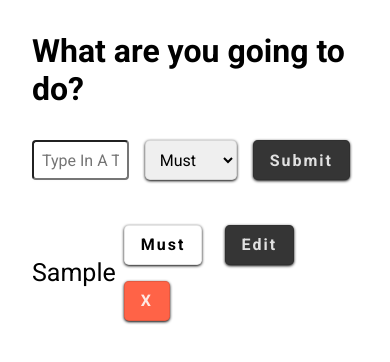
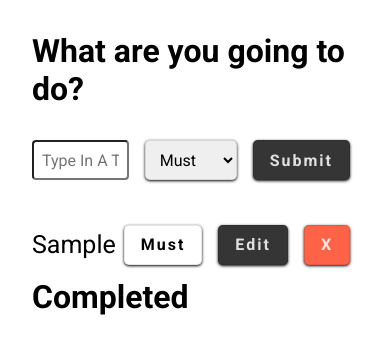
Before and after one commit to kvlasic/to-do-list, a plain HTML site: page index.html in a window 390 px wide. Both pictures are taken after typing "Sample" into the empty fields and a click on the input "Submit". Drawn offline with Linux system fonts and the light colour scheme.

Commit message:
toggle completed object status and store completed items in separate list

```diff
--- a/index.html
+++ b/index.html
@@ -20,7 +20,9 @@
         </select>
         <input type="submit" value="Submit" class="submit"></input>
     </form>
-    <ul></ul>
+    <ul id="not-completed"></ul>
+    <h1>Completed</h1>
+    <ul id="completed"></ul>
 </body>
 <script src="main.js"></script>
 
--- a/main.js
+++ b/main.js
@@ -2,14 +2,18 @@
 // Not going to leave data in HTML
 // HTML is just for visuals
 const ul = document.querySelector("ul");
+const notCompleted = document.querySelector("#not-completed");
+const completed = document.querySelector("#completed");
 const form = document.querySelector("form");
 const input = document.querySelector("#taskInput");
 
 let todos = JSON.parse(localStorage.getItem("todos")) || [];
 let filteredTodos = []; // MVVM
+let completedTodos = document.querySelector(".completed");
 let newTaskId = 0;
 let editingActiveId = null;
 let prioritisationEnabled = true;
+
 
 function addToDoListItem(event) {
     newTaskId = todos.length + 1;
@@ -54,12 +58,14 @@ const filterTodos = () => {
     drawList();
 }
 
-// toggle completed styles when task is marked as complete
-ul.addEventListener('click', function(event) {
-    if (event.target.tagName === "LI") {
-        event.target.classList.toggle('completed');
-    }
-}, false);
+const toggleCompleted = (id) => {
+    const item = todos.find(i => i.id === id)
+    const index = todos.findIndex(i => i.id === id)
+    item.completed = !item.completed;
+    todos.splice(index, 1, item)
+    filterTodos(); // draw filtered todos as todos have been updated
+    localStorage.setItem("todos", JSON.stringify(todos));
+}
 
 function updateToDoListItem(id, newData) {
     filterTodos(); // draw filtered todos as todos have been updated
@@ -68,7 +74,38 @@ function updateToDoListItem(id, newData) {
 // update the whole list
 function drawList() {
     ul.innerHTML = "";
+    completed.innerHTML = "";
+    notCompleted.innerHTML = "";
     filteredTodos
+        .filter((todo) => {
+            return !todo.completed
+        })
+        .sort((a, b) => {
+            if (prioritisationEnabled) {
+                return a.priority - b.priority
+            }
+            return 1
+        })
+        .forEach((todo) => {
+                const newToDo = `
+                <li id="${todo.id}" onclick="toggleCompleted(${todo.id})" class="${todo.completed ? "completed" : ""} ">
+                    <!--conditionally show editing or not editing version -->
+                    ${editingActiveId===todo.id?`
+                    <input type='text' value=${todo.text} id="newText"></input>
+                    <button onclick="saveToDoListItem(${todo.id})" class="save-button">Save</button>
+                    `
+                    :`${todo.text} <button id=priority>${["must", "should","could"][todo.priority]}</button>
+                    <button onclick="editToDoListItem(${todo.id})" class="edit-button">Edit</button>
+                    `
+                    }
+                    <button onclick="removeToDoListItem(${todo.id})" class="delete-button">X</button>
+                </li>`;
+                notCompleted.insertAdjacentHTML("beforeend", newToDo);
+    });
+    filteredTodos
+        .filter((todo) => {
+            return todo.completed
+        })
         .sort((a, b) => {
             if (prioritisationEnabled) {
                 return a.priority - b.priority
@@ -80,7 +117,7 @@ function drawList() {
         })
         .forEach((todo) => {
                 const newToDo = `
-                <li id="${todo.id}">
+                <li id="${todo.id}" onclick="toggleCompleted(${todo.id})" class="${todo.completed ? "completed" : ""} ">
                     <!--conditionally show editing or not editing version -->
                     ${editingActiveId===todo.id?`
                     <input type='text' value=${todo.text} id="newText"></input>
@@ -95,7 +132,7 @@ function drawList() {
                     <button onclick="removeToDoListItem(${todo.id})" class="delete-button">X</button>
                     </div>
                 </li>`;
-                ul.insertAdjacentHTML("beforeend", newToDo);
+                completed.insertAdjacentHTML("beforeend", newToDo);
     });
 }
 
```
